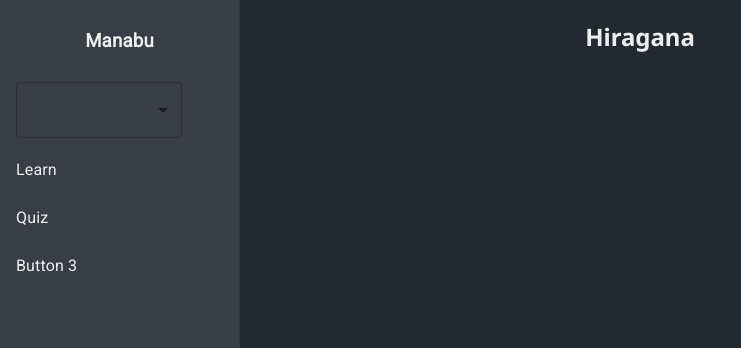
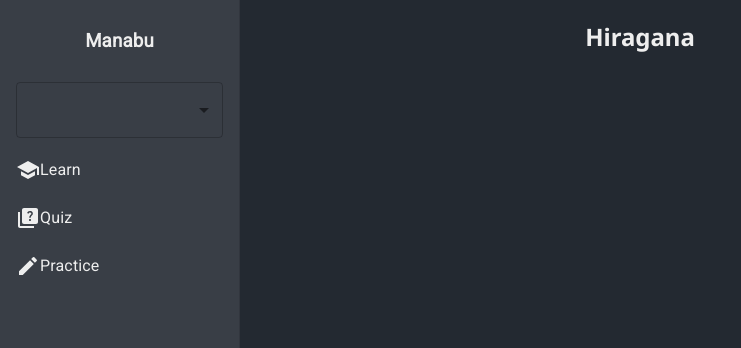
Before and after one commit to lukemcelligott/Manabu, a React (Vite) app in the folder manabu/: page /hiragana in a window 1280 px wide. Shown: the top 348 px of the page, without its empty margins (0-741 px from the left). Built offline with nearby package versions, Linux system fonts and the light colour scheme.

Commit message:
ui updates

```diff
--- a/manabu/package.json
+++ b/manabu/package.json
@@ -23,6 +23,6 @@
     "eslint-plugin-react-hooks": "^4.6.0",
     "eslint-plugin-react-refresh": "^0.4.5",
     "typescript": "^5.2.2",
-    "vite": "^5.1.0"
+    "vite": "^5.1.2"
   }
 }
--- a/manabu/src/Components/HomePage.tsx
+++ b/manabu/src/Components/HomePage.tsx
@@ -2,6 +2,7 @@ import Card from '@mui/material/Card';
 import CardContent from '@mui/material/CardContent';
 import Button from '@mui/material/Button';
 
+import '../index.css';
 import '../App.css';
 import './Styles/HomePage.css';
 import { Link } from 'react-router-dom';
@@ -15,7 +16,7 @@ function HomePage() {
                         Manabu
                     </h1>
                     <p className='font'>
-                        Manabu is a Japanese learning platform that allows you to practice learning hiragana, katakana, and kanji.
+                        Manabu (<span className='japanese'>まなぶ</span>) is a Japanese learning platform that allows you to practice learning hiragana, katakana, and kanji.
                     </p>
                     <Link to="/hiragana" style={{ textDecoration: 'none', color: 'inherit' }}>
                         <Button variant="outlined" color="secondary" className='abc-select'>
--- a/manabu/src/Components/NavDrawer.tsx
+++ b/manabu/src/Components/NavDrawer.tsx
@@ -4,8 +4,12 @@ import List from '@mui/material/List';
 import ListItem from '@mui/material/ListItem';
 import ListItemText from '@mui/material/ListItemText';
 import { Link } from 'react-router-dom';
-import { MenuItem, Select } from '@mui/material';
+import { MenuItem, Select, colors } from '@mui/material';
 import { SelectChangeEvent } from '@mui/material/Select';
+
+import SchoolIcon from '@mui/icons-material/School';
+import QuizIcon from '@mui/icons-material/Quiz';
+import EditIcon from '@mui/icons-material/Edit';
 
 import './Styles/NavDrawer.css';
 
@@ -39,17 +43,24 @@ function NavDrawer() {
                         </Link>
                     </ListItemText>
                     <ListItem>
-                        <Select className='alpha-select' labelId="demo-simple-select-label" id="demo-simple-select" value={alpha} onChange={handleChange}>
+                        <Select style={{ color: '#EEEEEE' }} className='alpha-select' labelId="demo-simple-select-label" id="demo-simple-select" value={alpha} onChange={handleChange} color="secondary">
                             <MenuItem value={10}>Hiragana</MenuItem>
                             <MenuItem value={20}>Katakana</MenuItem>
                             <MenuItem value={30}>Kanji</MenuItem>
                         </Select>
                     </ListItem>
-                    {['Learn', 'Quiz', 'Button 3'].map((text, index) => (
-                        <ListItem button key={text}>
-                            <ListItemText className='list-item' primary={text} />
-                        </ListItem>
-                    ))}
+                    <ListItem className='list-item'>
+                        <SchoolIcon></SchoolIcon>
+                        <ListItemText>Learn</ListItemText>
+                    </ListItem>
+                    <ListItem className='list-item'>
+                        <QuizIcon></QuizIcon>
+                        <ListItemText>Quiz</ListItemText>
+                    </ListItem>
+                    <ListItem className='list-item'>
+                        <EditIcon></EditIcon>
+                        <ListItemText>Practice</ListItemText>
+                    </ListItem>
                 </List>
             </Drawer>
         </>
--- a/manabu/src/Components/Styles/NavDrawer.css
+++ b/manabu/src/Components/Styles/NavDrawer.css
@@ -1,5 +1,5 @@
 .alpha-select {
-    width: 80%;
+    width: 100%;
     text-align: center;
 }
 
```
Also changed, not shown: 1 other file (tests, documents, lock files or other folders).
